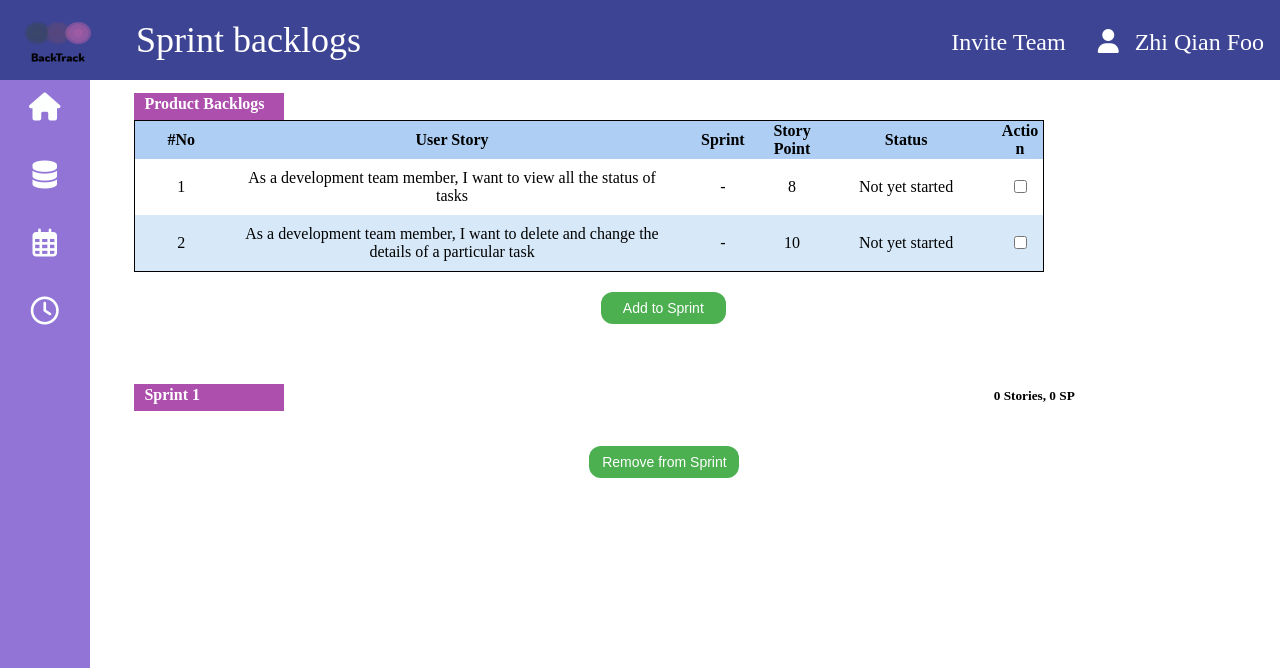
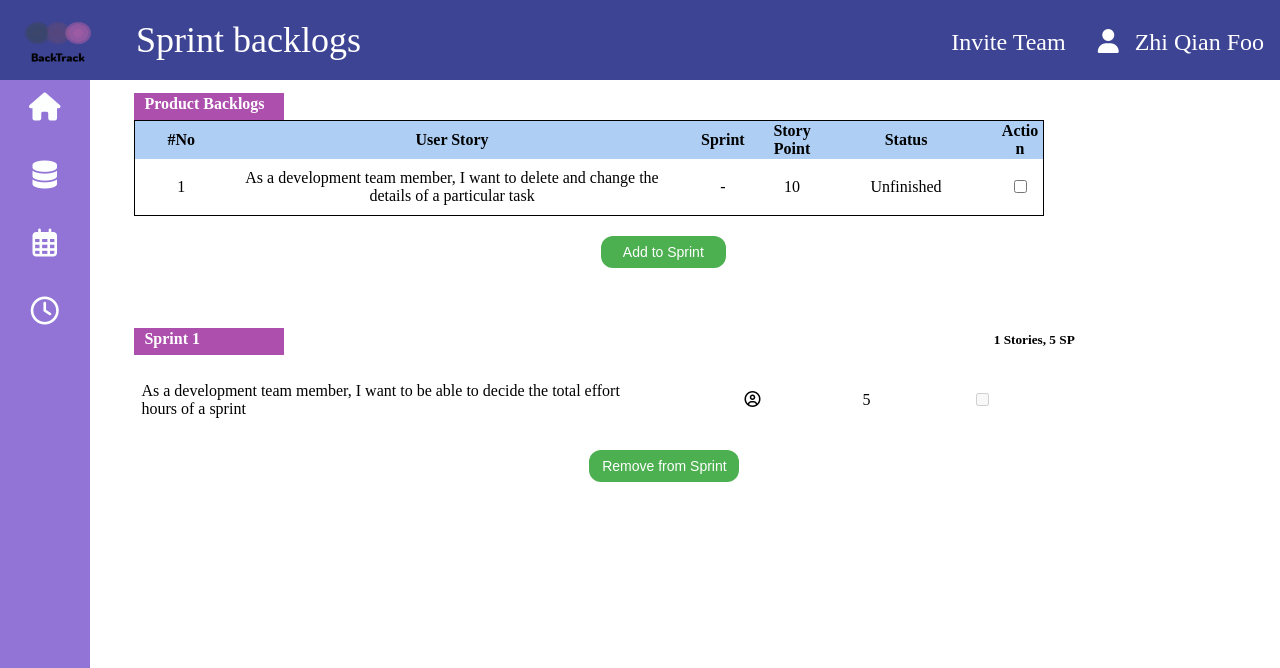
Before and after one commit to zhiqianfoo97/A-Web-Platform-for-Organizing-Projects-using-Scrum-Practice, a Django app: page /3/sprintbacklogs/current in a window 1280 px wide. Shown: the top 668 px of the page. Run offline with Django 3.2, Linux system fonts and the light colour scheme; data comes from the database, SQL or seed files in the repository; both versions use the stored data as it was after the commit; some libraries are stand-ins or nearby versions.

Commit message:
bug fix in sprint backlog

```diff
--- a/application/models.py
+++ b/application/models.py
@@ -75,7 +75,7 @@ class PBI_Manager(models.Manager):
         return book
 
 class PBI(models.Model):
-    status_choice = [('New','Not yet started'), ('Progress', 'In progress'), ('Not' , 'Unfinished') ,('Done', 'Completed')]
+    status_choice = [('New', 'Not yet started'), ('Progress', 'In progress'), ('Not', 'Unfinished') ,('Done', 'Completed')]
 
     pbi_id = models.AutoField(primary_key = True)
     project_id = models.ForeignKey(Project, on_delete = models.CASCADE)
@@ -94,6 +94,7 @@ class PBI(models.Model):
         data["user_story"] = self.user_story
         data["story_point"] = self.story_point
         data["status"] = self.getStatus()
+        data["can_remove_from_sprint"] = self.canRemoveFromSprint()
         return data
 
     def getNumOfPbi():
@@ -105,30 +106,46 @@ class PBI(models.Model):
         return f'PBI_id:{self.pbi_id}, Story: {self.user_story}, story_point: {self.story_point}, sprint_id: {self.sprint_number}'
 
     def getStatus(self):
-
+        if self.status == "Done":
+            return "Completed"
         pbiTask = Task.objects.all().filter(pbi_id = self.pbi_id)
+        pbiTask = pbiTask.exclude(effort_hour = 0)
         pbiTaskCount = pbiTask.count()
         notYetStarted = 0
         completed = 0
         if (pbiTaskCount == 0):
-            return "Not yet started"
-
+            if self.status == "Not":
+                return "Unfinished"
+            else:
+                return "Not yet started"
         else:
             for _task in pbiTask:
                 if (_task.status == 'New'):
                     notYetStarted += 1
                 elif(_task.status == 'Done'):
                     completed +=1
-
             if(notYetStarted == pbiTaskCount):
                 return "Not yet started"
             elif(completed == pbiTaskCount):
-                self.story_point = 0
-                self.priority = None
-                self.save()
                 return "Completed"
             else:
                 return "In progress"
+
+    def setStatus(self, status):
+        self.status = status
+        self.save()
+
+    def canRemoveFromSprint(self):
+        if self.status == "Done":
+            return 0
+        pbiTask = Task.objects.all().filter(pbi_id = self.pbi_id)
+        # print (self.pbi_id)
+        # print (pbiTask)
+        pbiTask = pbiTask.exclude(effort_hour = 0)
+        pbiTask = pbiTask.filter(status = "Done")
+        if (pbiTask.count() == 0):
+            return 1
+        return 0
 
     def getCumulativeSP(self):
         pbiList = PBI.objects.order_by('priority').exclude(story_point = 0)
--- a/application/views/sprint_backlog_views.py
+++ b/application/views/sprint_backlog_views.py
@@ -34,15 +34,16 @@ class SprintBacklogList(TemplateView):
         total_story_points = 0
         if current_sprint_id:
             for pbi in PBI.objects.order_by('priority'):
-                if (pbi.getStatus() == "Not yet started"):
-                    if pbi.sprint_number == None:
+                if pbi.sprint_number == None:
+                    print (pbi.getStatus())
+                    if (pbi.getStatus() != "Completed"):
                         notCompletedPBI.append(pbi.simple_serialise())
-                    elif pbi.sprint_number.pk == current_sprint_id:
-                        current_sprint_pbi.append(pbi.simple_serialise())
-                        number_of_stories += 1
-                        total_story_points += pbi.story_point
-                    # else:
-                    #     notCompletedPBI.append(pbi.simple_serialise())
+                elif pbi.sprint_number.pk == current_sprint_id:
+                    current_sprint_pbi.append(pbi.simple_serialise())
+                    number_of_stories += 1
+                    total_story_points += pbi.story_point
+                # else:
+                #     notCompletedPBI.append(pbi.simple_serialise())
         data["in_progress_pbi"] = notCompletedPBI
         data["current_sprint_pbi"] = current_sprint_pbi
         data["number_of_stories"] = number_of_stories
@@ -81,8 +82,11 @@ class SprintBacklogList(TemplateView):
     def remove_from_sprint(request):
         pbi_id = eval(request.POST["pbi"])
         current_sprint_id = SprintBacklogList.get_current_sprint_id(request.POST["project_id"])
+        allTask = Task.objects.exclude(status = "Done")
         if current_sprint_id:
             for pbi in PBI.objects.filter(pk__in = pbi_id):
+                for task in allTask.filter(pbi_id = pbi):
+                    task.delete()
                 pbi.sprint_number = None
                 pbi.save()
         data = SprintBacklogList.get_data(request.POST["project_id"])
--- a/templates/SB.html
+++ b/templates/SB.html
@@ -50,8 +50,12 @@
             <tr class="current_sprint_pbi">
                 <td scope="row" width="75%"><a href="/insprint/{{ pbi.pbi_id }}" style="text-decoration: none; color: black">{{ pbi.user_story }}</a></td>
                 <td class="tableIcon" width="10%"><i class='far fa-user-circle'></i></td>
-                <td class="effortHour" width="10%">{{ pbi.story_point }}</td>
+                <td class="effortHour" width="10%">{{  pbi.story_point }}</td>
+                {% if pbi.can_remove_from_sprint == 0 %}
+                    <td width="5%" class= "remove"> <input type= 'checkbox' value={{ pbi.pbi_id }} disabled></td>
+                {% else %}
                     <td width="5%" class= "remove"> <input type= 'checkbox' value={{ pbi.pbi_id }}></td>
+                {% endif %}
             </tr>
             {% endfor %}
 
@@ -138,6 +142,16 @@
                 "html": pbi.story_point
             }));
 
+            if (pbi.can_remove_from_sprint == 0) {
+                var input_td_ele = $("<td/>", {
+                    "width": "5%",
+                    "class": "remove"
+                }).append ($("<input/>", {
+                    "type": "checkbox",
+                    "value": pbi.pbi_id,
+                    "disabled": 1
+                }));
+            } else {
                 var input_td_ele = $("<td/>", {
                     "width": "5%",
                     "class": "remove"
@@ -145,6 +159,7 @@
                     "type": "checkbox",
                     "value": pbi.pbi_id
                 }));
+            }
 
             tr_ele.append(input_td_ele);
 
```
Also changed, not shown: db.sqlite3. Lines whose indentation alone changed are shown as unchanged.
